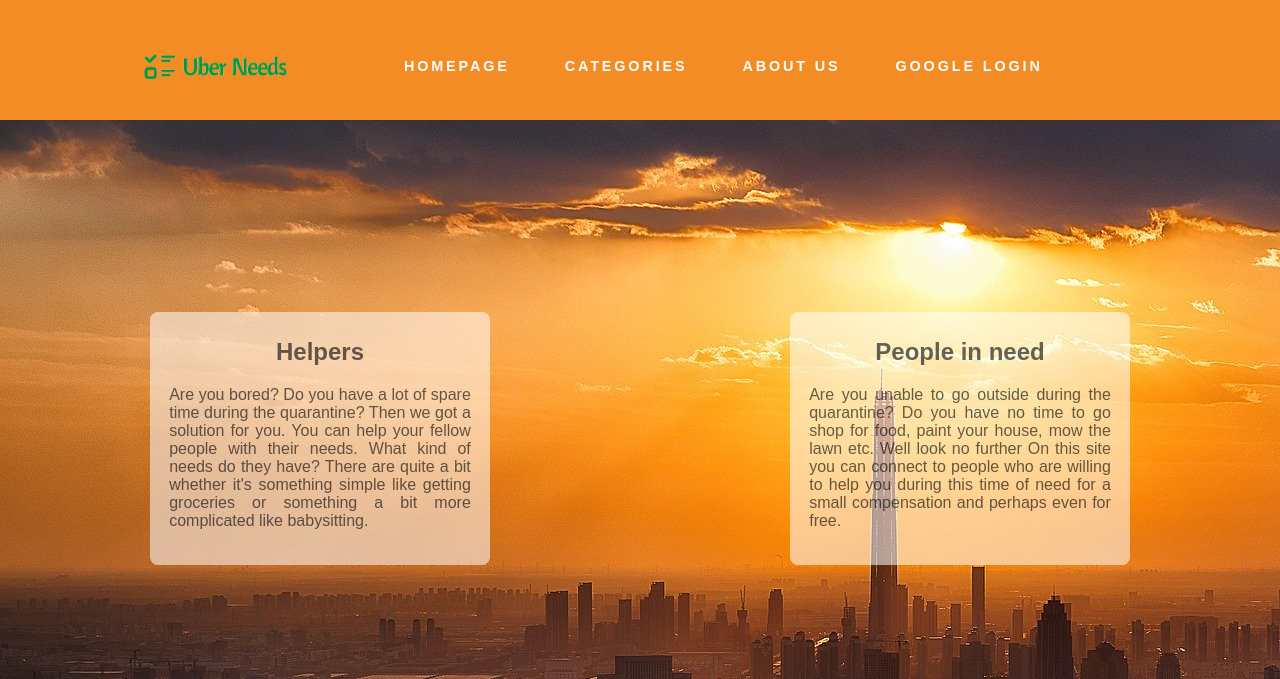
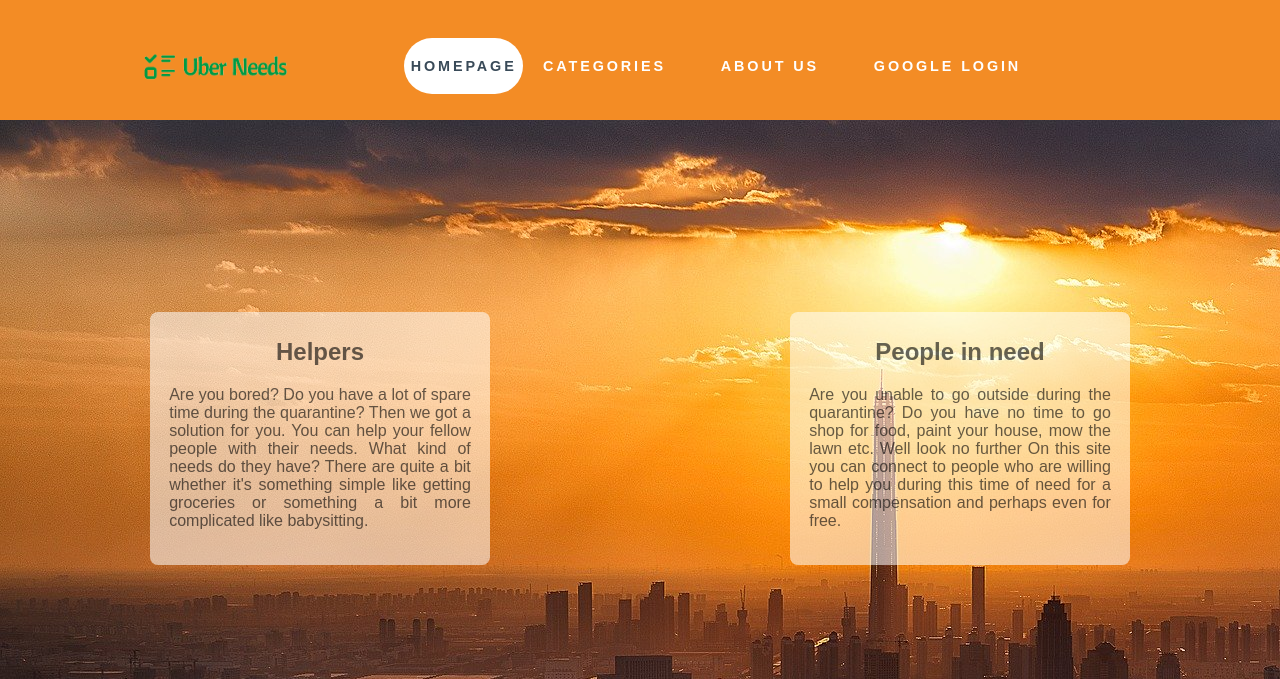
Before and after one commit to vives-projectweek-1-2020/LocalNeeds, a Flask app: page / in a window 1280 px wide. Shown: the top 679 px of the page. Run offline with Flask 2, Linux system fonts and the light colour scheme; parts of the project's set-up code (start-up, migrations or seed data) failed here and were passed over.

Commit message:
made navigation bar show where it is on even on homepage

```diff
--- a/flaskapp/static/styles/main.css
+++ b/flaskapp/static/styles/main.css
@@ -172,7 +172,7 @@ main {
 	color: white;
 }
 
-#menu #categories {
+#menu #currenttab {
 	background-color: #ffffff;
     color: #394a58;
 	border-radius: 2em;
--- a/flaskapp/templates/categories.html
+++ b/flaskapp/templates/categories.html
@@ -21,7 +21,7 @@
                         <img src="/static/images/logoplatremovebg.png" alt="logo" width="150px">
                     </li>
                     <li class="current_page_item"><a href="/" accesskey="1" title="">Homepage</a></li>
-                    <li><a id="categories" href="/categories" accesskey="2" title="">Categories</a></li>
+                    <li><a id="currenttab" href="/categories" accesskey="2" title="">Categories</a></li>
                     <li><a href="#" accesskey="3" title="">About Us</a></li>
                     {% if google_user.is_authenticated %}
                     <li>
--- a/flaskapp/templates/homepage.html
+++ b/flaskapp/templates/homepage.html
@@ -17,7 +17,7 @@
                     <li id="logo">
                         <img src="/static/images/logoplatremovebg.png" alt="logo" width="150px">
                     </li>
-                    <li class="current_page_item"><a href="/" accesskey="1" title="">Homepage</a></li>
+                    <li class="current_page_item"><a id="currenttab" href="/" accesskey="1" title="">Homepage</a></li>
                     <li><a href="/categories" accesskey="2" title="">Categories</a></li>
                     <li><a href="#" accesskey="3" title="">About Us</a></li>
                     {% if google_user.is_authenticated %}
```
